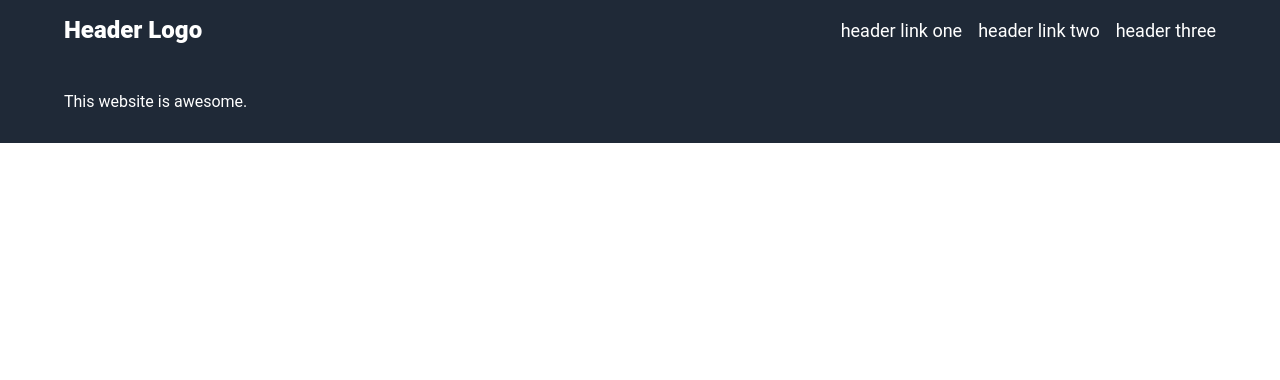
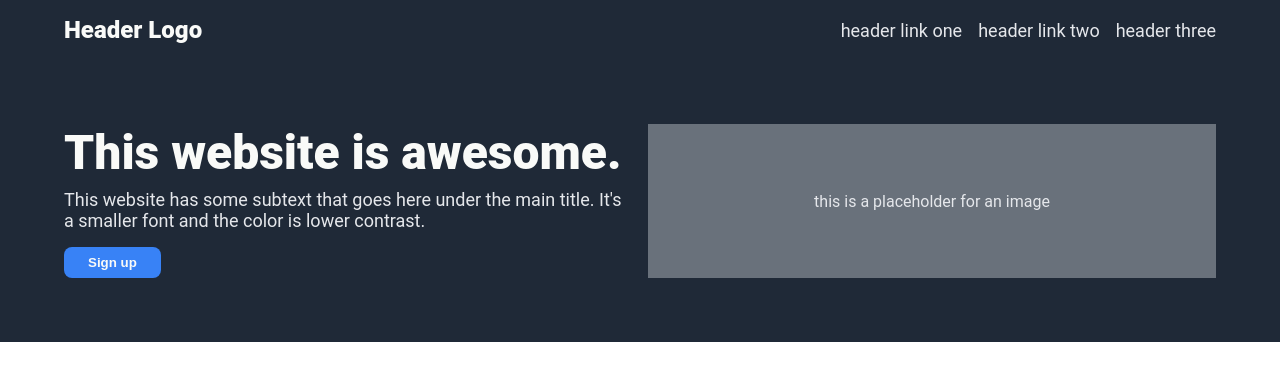
Before and after one commit to starlight-dev0/odin-landing-page, a plain HTML site: page index.html in a window 1280 px wide. Drawn offline with Linux system fonts and the light colour scheme.

Commit message:
Add hero section

```diff
--- a/index.html
+++ b/index.html
@@ -18,7 +18,12 @@
         </ul>
     </div>
     <div class="section-1">
-        <p class="hero-text">This website is awesome.</p>
+        <div class="hero-container">
+            <p class="hero-text">This website is awesome.</p>
+            <p class="hero-subtext">This website has some subtext that goes here under the main title. It's a smaller font and the color is lower contrast.</p>
+            <button class="hero-button">Sign up</button>
+        </div>
+        <div class="hero-image">this is a placeholder for an image</div>
     </div>
   </body>
 </html>
--- a/styles/style.css
+++ b/styles/style.css
@@ -19,7 +19,7 @@ body {
 
 .header-logo {
   margin: 0px;
-  color: white;
+  color: #F9FAF8;
   font-size: 24px;
   font-weight: 900;
 }
@@ -34,14 +34,48 @@ ul {
 
 a {
   text-decoration: none;
-  color: white;
+  color: #E5E7EB;
   font-size: 18px;
 }
 
 .section-1 {
-  padding: 16px 64px;
+  padding: 64px 64px;
+  display: flex;
+  gap: 16px;
+}
+
+.hero-container,
+.hero-image {
+  flex: 1 1 0;
 }
 
 .hero-text {
-  color: white;
+  color: #F9FAF8;
+  font-size: 48px;
+  font-weight: 900;
+  margin: 0px;
 }
+
+.hero-subtext {
+  text-decoration: none;
+  color: #E5E7EB;
+  font-size: 18px;
+  margin: 8px 0px 16px 0px;
+}
+
+.hero-button {
+  background-color: #3882F6;
+  border: none;
+  border-radius: 8px;
+  color: #F9FAF8;
+  font-weight: 900;
+  padding: 8px 24px;
+}
+
+.hero-image {
+  color: #E5E7EB;
+  background-color: #e5e7eb60;
+  display: flex;
+  justify-content: center;
+  align-items: center;
+}
```
